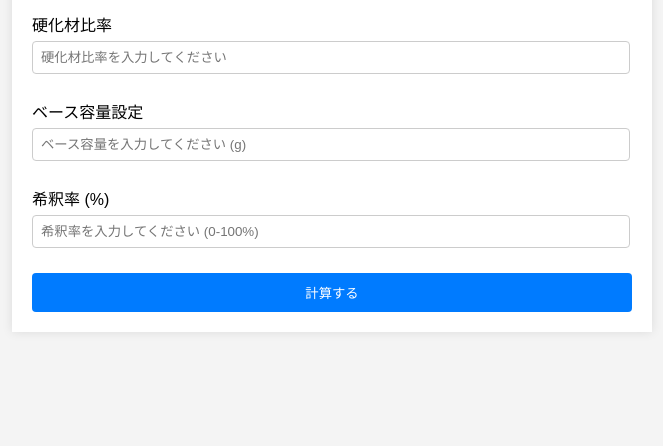
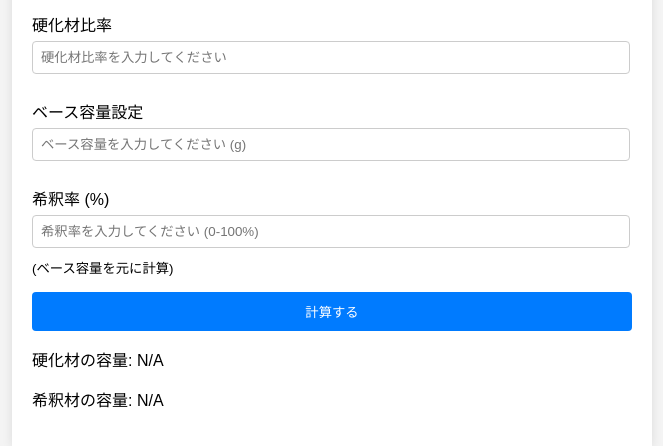
Before and after one commit to aki456-456/paint-calculator, a plain HTML site: page index.html in a window 1280 px wide. Shown: the part 224-670 px from the top of the page, without its empty margins (308-971 px from the left). Drawn offline with Linux system fonts and the light colour scheme.

Commit message:
Fix calculation logic and update HTML

```diff
--- a/index.html
+++ b/index.html
@@ -4,7 +4,6 @@
     <meta charset="UTF-8">
     <meta name="viewport" content="width=device-width, initial-scale=1.0">
     <title>塗料比率計算</title>
-    <link rel="manifest" href="manifest.json">
     <link rel="stylesheet" href="styles.css">
 </head>
 <body>
@@ -26,10 +25,14 @@
             <div class="form-group">
                 <label for="dilutionRate">希釈率 (%)</label>
                 <input type="number" id="dilutionRate" name="dilutionRate" placeholder="希釈率を入力してください (0-100%)">
+                <small>(ベース容量を元に計算)</small>
             </div>
             <button type="button" id="calculateButton">計算する</button>
         </form>
-        <div id="result"></div>
+        <div>
+            <p>硬化材の容量: <span id="hardenerAmount">N/A</span></p>
+            <p>希釈材の容量: <span id="dilutionAmount">N/A</span></p>
+        </div>
     </div>
     <script src="script.js"></script>
 </body>
```
